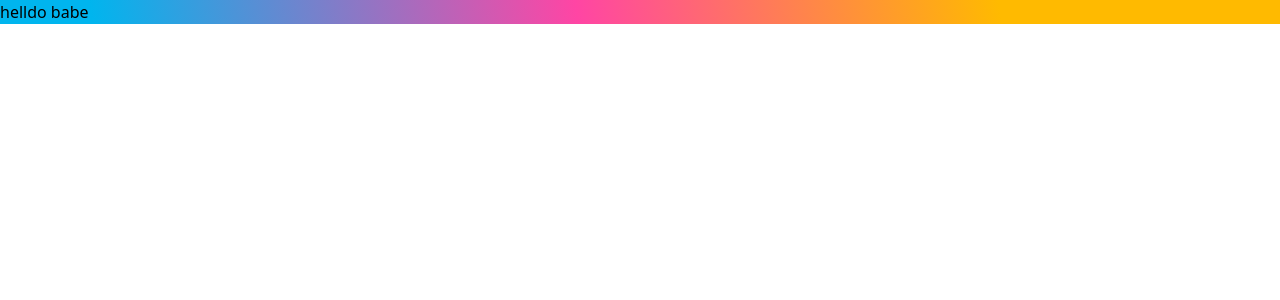
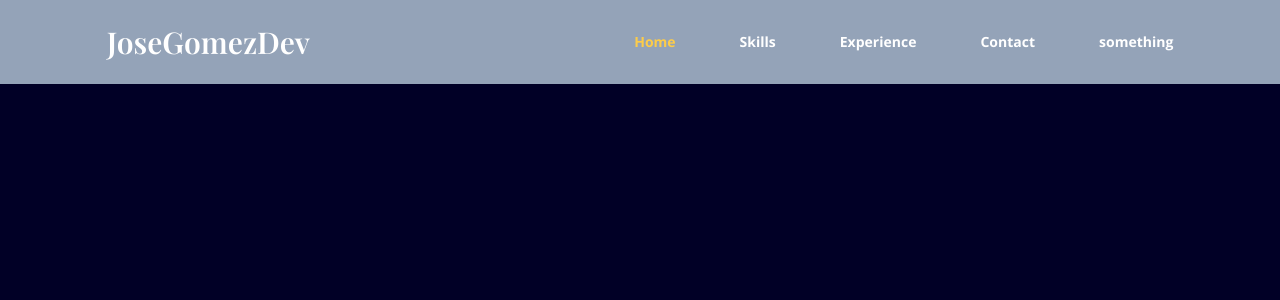
Before and after one commit to Josequesada9393/PorfolioWebsite, a React (Create React App) app in the folder josegomezdev/: page / in a window 1280 px wide. Shown: the top 300 px of the page. Built offline with nearby package versions, Linux system fonts and the light colour scheme.

Commit message:
portfolio navbar first draft

```diff
--- a/josegomezdev/src/App.jsx
+++ b/josegomezdev/src/App.jsx
@@ -1,9 +1,18 @@
-
+import { useState } from "react";
+import useMediaQuery from "./hooks/useMediaQuery";
+import Navbar from "./scenes/Navbar";
 
 function App() {
+
+  const [selectedPage, setSelectedPage] = useState('home')
+  const isAboveMediumScreens = useMediaQuery("(min-width: 1060px)");
+
   return (
-    <div className="App">
-      <h1 className="bg-gradient-rainbow">helldo babe</h1>
+    <div className="bg-deep-blue app">
+      <Navbar
+        selectedPage={selectedPage}
+        setSelectedPage={setSelectedPage}
+      />
     </div>
   );
 }
--- a/josegomezdev/src/index.css
+++ b/josegomezdev/src/index.css
@@ -4,3 +4,12 @@
 @tailwind base;
 @tailwind components;
 @tailwind utilities;
+
+html,
+body,
+#root,
+.app {
+  height: 100%;
+  background-color: #010026;
+  @apply text-white
+}
--- /dev/null
+++ b/josegomezdev/src/scenes/Navbar.jsx
@@ -0,0 +1,93 @@
+import React from 'react'
+import { useState } from 'react'
+import AnchorLink from 'react-anchor-link-smooth-scroll'
+import useMediaQuery from '../hooks/useMediaQuery'
+
+
+const Link = ({ page, selectedPage, setSelectedPage }) => {
+
+  const lowerCasePage = page.toLowerCase();
+  return (
+    <AnchorLink className={`${selectedPage === lowerCasePage ? "text-yellow" : ""}
+    hover:text-yellow transition duration-500
+    `}
+      href={`#${lowerCasePage}`}
+      onClick={() => setSelectedPage(lowerCasePage)}
+
+    >
+      {page}
+    </AnchorLink>
+  )
+}
+
+function Navbar({ selectedPage, setSelectedPage }) {
+
+  const [isMenuToggled, setIsMenuToggled] = useState(false);
+  const isAboveSmallScreens = useMediaQuery("(min-width: 768px)")
+
+  return (
+    <nav className={'z-40 w-full fixed top-0 py-6 bg-slate-400'}>
+      <div className='flex items-center justify-between mx-auto w-5/6'>
+        <h4 className='font-playfair text-3xl font-bold'>JoseGomezDev</h4>
+
+        {/*desktop nav*/}
+
+        {
+          isAboveSmallScreens ?
+            (
+          <div className='flex justify-between gap-16 font-opensans text-sm font-semibold'>
+          <Link
+          page="Home"
+          selectedPage={selectedPage}
+          setSelectedPage={setSelectedPage}
+                />
+                <Link
+          page="Skills"
+          selectedPage={selectedPage}
+          setSelectedPage={setSelectedPage}
+                />
+                <Link
+          page="Experience"
+          selectedPage={selectedPage}
+          setSelectedPage={setSelectedPage}
+                />
+                <Link
+          page="Contact"
+          selectedPage={selectedPage}
+          setSelectedPage={setSelectedPage}
+                />
+                <Link
+          page="something"
+          selectedPage={selectedPage}
+          setSelectedPage={setSelectedPage}
+           />
+           </div>
+
+     )   :
+            <button className='rounded-full bg-red p-2'
+            onClick={() => setIsMenuToggled(!isMenuToggled)}
+            ><img src="../assets/menu-icon.svg" alt="menu-icon" />
+            </button>
+        }
+        {/*MOBILE MENU POPUP*/}
+
+        {!isAboveSmallScreens && isMenuToggled && (
+          <div className='fixed right-0 bottom-0 h-full bg-blue w-[300px]'>
+            {/*close icon*/}
+            <div className='flex justify-end p-12'>
+              <button onClick={() => setIsMenuToggled(!isMenuToggled)}>
+                <img src="close-icon" alt="../assets/close-icon.svg" />
+
+              </button>
+
+            </div>
+           </div>
+
+        )}
+
+      </div>
+    </nav>
+  )
+}
+
+export default Navbar
```
Also changed, not shown: josegomezdev/src/hooks/useMediaQuery.jsx (renamed from josegomezdev/public/hooks/useMediaQuery.jsx).
